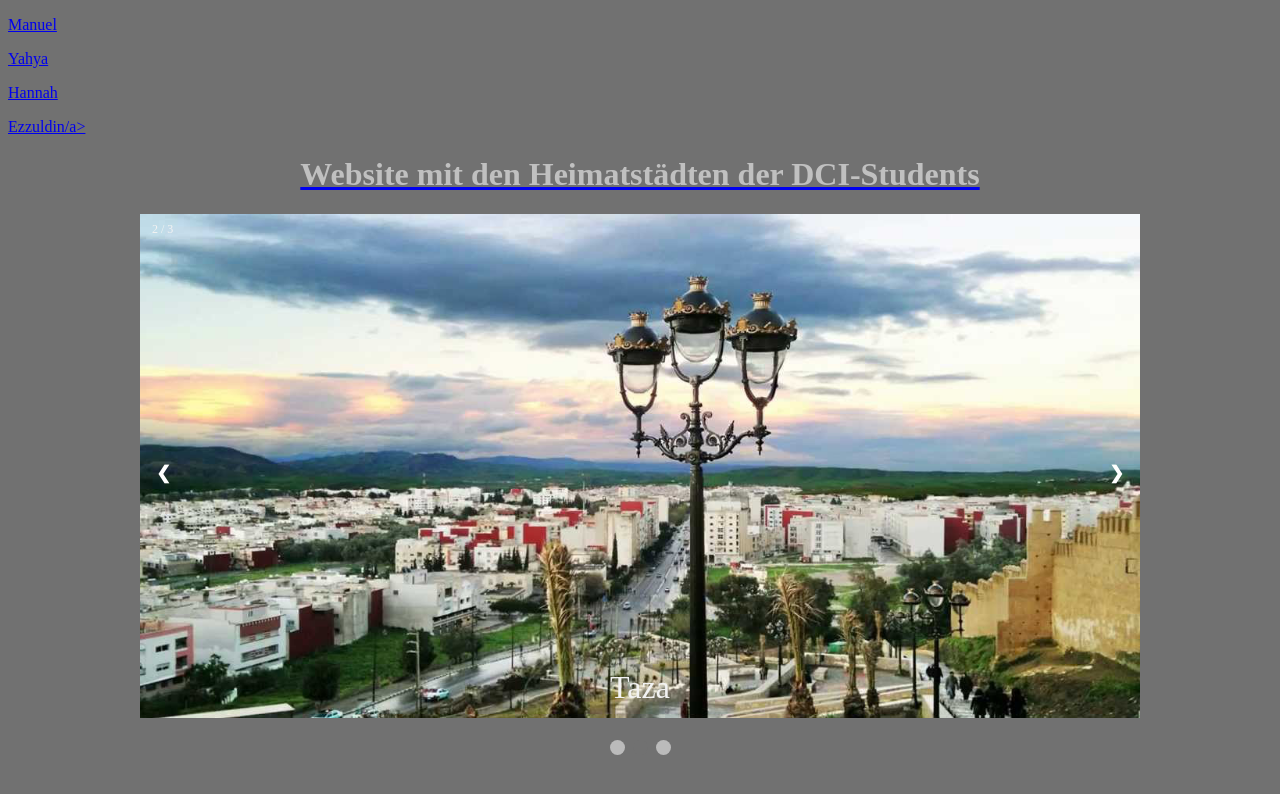
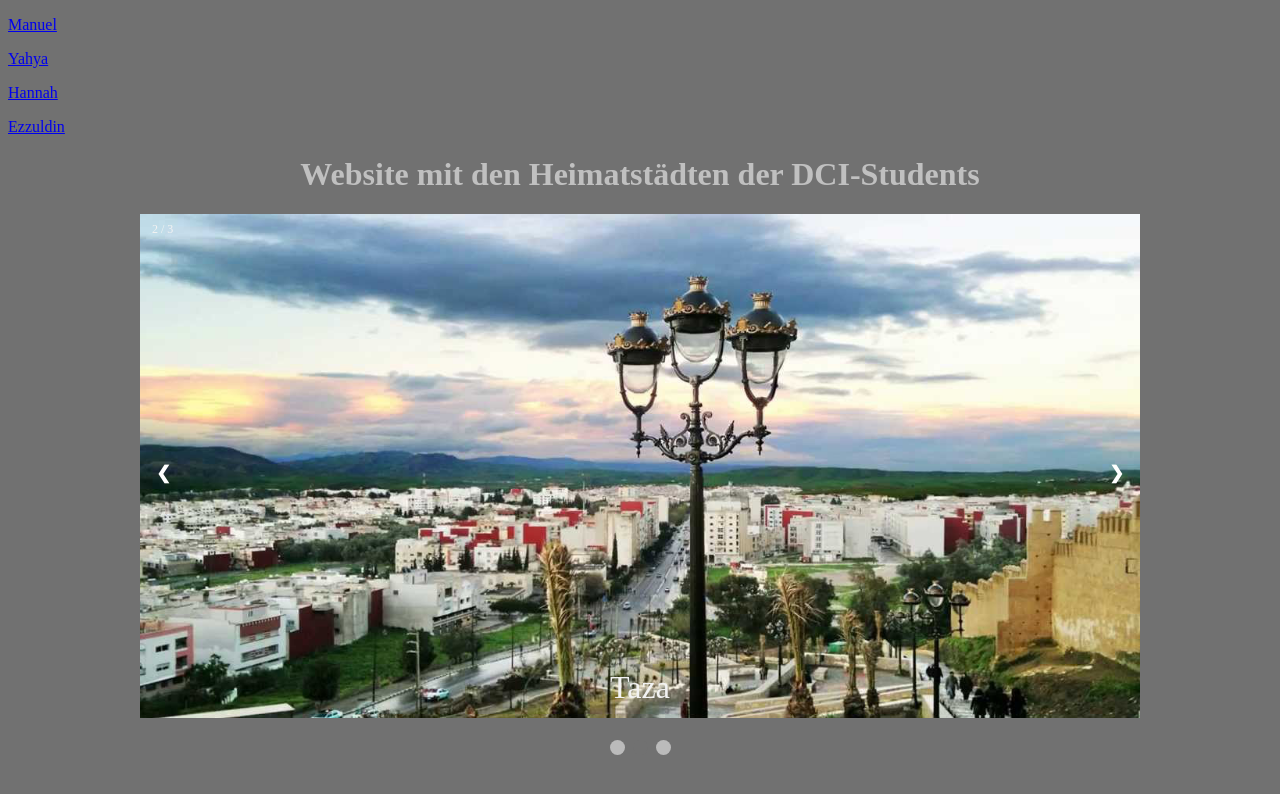
Before and after one commit to doerrenbaecher/justanotherexcersise, a plain HTML site: page index.html in a window 1280 px wide. Drawn offline with Linux system fonts and the light colour scheme.

Commit message:
Update index.html

```diff
--- a/index.html
+++ b/index.html
@@ -8,7 +8,7 @@
   <p><a href="abensberg.html">Manuel</a></p>
   <p><a href="Taza-index.html">Yahya</a></p>
   <p><a href="index-Odessa.html">Hannah</a></p>
-  <p><a href="berlin.html">Ezzuldin/a></p>
+  <p><a href="berlin.html">Ezzuldin</a></p>
 
 </body>
 </html>
```
